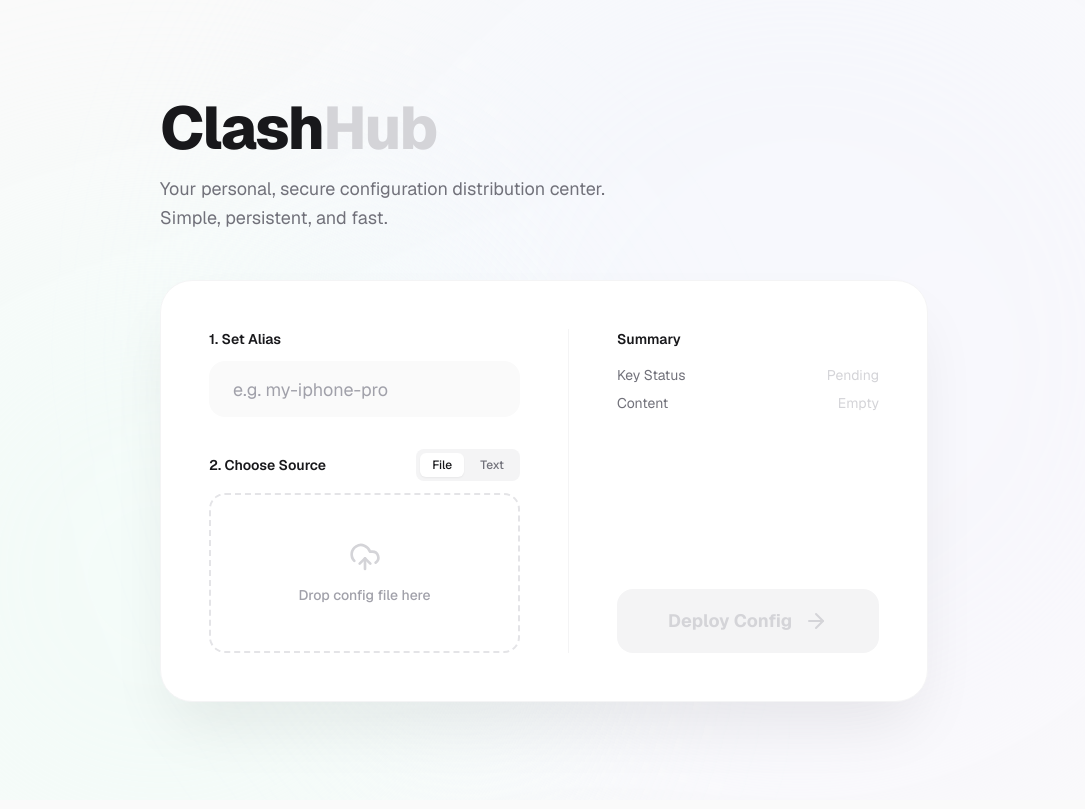
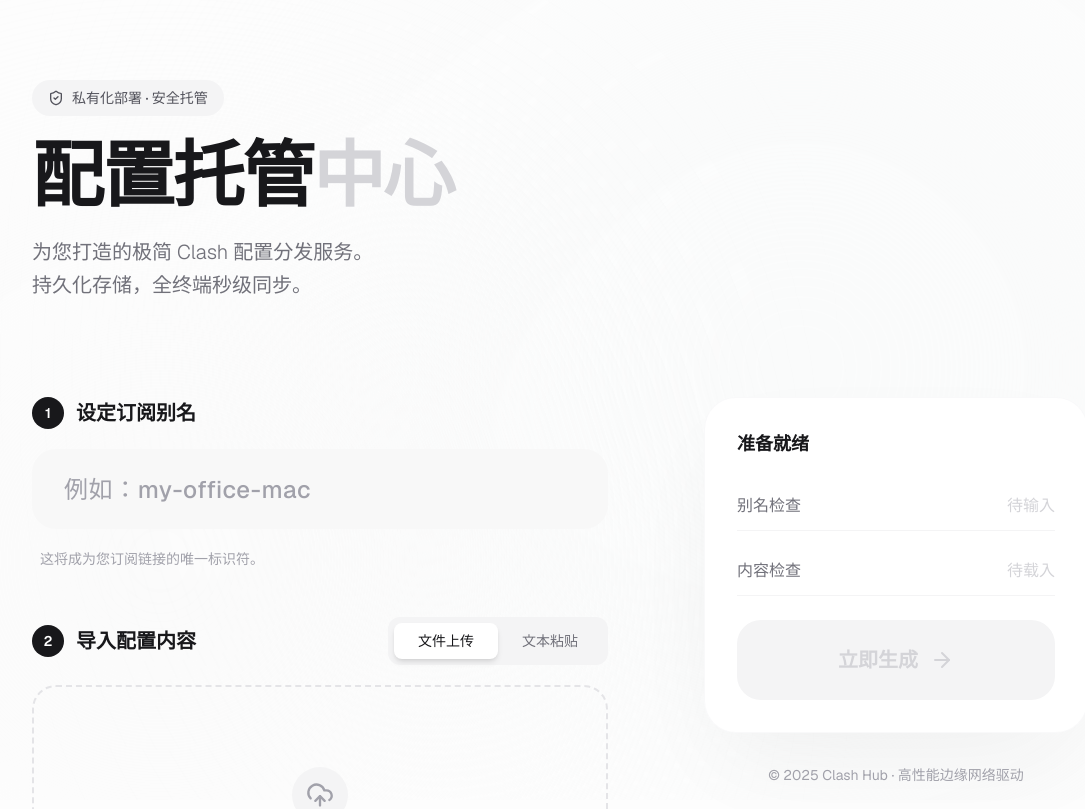
Before and after one commit to ahusi/clash-sub-vercel, a Next.js app: page / in a window 1280 px wide. Shown: the top 809 px of the page, without its empty margins (96-1181 px from the left). Built offline with nearby package versions, Linux system fonts and the light colour scheme.

Commit message:
UI Final: Infinite Zen Theme (Chinese & Wide Layout)

```diff
--- a/src/app/globals.css
+++ b/src/app/globals.css
@@ -9,28 +9,32 @@
     --foreground: 240 10% 3.9%;
   }
   body {
-    /* 极致的浅灰白底色，类似美术馆墙面 */
-    @apply bg-[#FAFAFA] text-zinc-900 antialiased selection:bg-black selection:text-white;
+    /* 使用极淡的“纸张白” */
+    @apply bg-[#FDFDFD] text-zinc-900 antialiased;
+    font-family: -apple-system, "PingFang SC", "Microsoft YaHei", sans-serif;
   }
 }
 
 @layer utilities {
-  .horizon-card {
-    @apply bg-white border border-zinc-100 shadow-[0_32px_64px_-12px_rgba(0,0,0,0.08)];
+  /* 巨型卡片阴影：模拟自然天光 */
+  .zen-card {
+    @apply bg-white border border-zinc-100/50 shadow-[0_40px_100px_-20px_rgba(0,0,0,0.05)];
   }
 
-  .horizon-input {
-    @apply bg-zinc-50 border-0 text-zinc-900 placeholder:text-zinc-400
-           focus:bg-white focus:ring-2 focus:ring-black/5
-           transition-all duration-300 outline-none;
+  /* 巨型输入框 */
+  .zen-input {
+    @apply bg-[#F8F8F8] border-0 text-zinc-900 placeholder:text-zinc-400
+           focus:bg-white focus:ring-4 focus:ring-zinc-100 focus:shadow-xl
+           transition-all duration-500 ease-out outline-none font-medium;
   }
 
-  .horizon-btn-primary {
-    @apply bg-zinc-900 text-white hover:bg-black hover:scale-[1.01] active:scale-[0.99] transition-all duration-300 shadow-lg shadow-zinc-900/20;
+  /* 巨型按钮 */
+  .zen-btn-primary {
+    @apply bg-zinc-900 text-white hover:bg-black hover:scale-[1.005] hover:shadow-2xl hover:shadow-zinc-900/20
+           active:scale-[0.99] transition-all duration-300;
   }
 
-  /* 这种超大模糊的圆，营造类似 Apple 官网的氛围光 */
-  .ambient-light {
-    background: radial-gradient(circle at 50% 50%, rgba(255,255,255,0.8) 0%, rgba(250,250,250,0) 100%);
+  .zen-badge {
+    @apply px-4 py-1.5 rounded-full text-xs font-semibold tracking-wider uppercase;
   }
 }
--- a/src/app/page.tsx
+++ b/src/app/page.tsx
@@ -2,7 +2,7 @@
 'use client';
 
 import { useState, DragEvent, ChangeEvent, useEffect } from 'react';
-import { FileText, Type, ArrowRight, Loader2, Check, Copy, AlertCircle, UploadCloud } from 'lucide-react';
+import { FileText, Type, ArrowRight, Loader2, Check, Copy, AlertCircle, UploadCloud, ShieldCheck } from 'lucide-react';
 
 export default function HomePage() {
   const [customKey, setCustomKey] = useState('');
@@ -26,7 +26,7 @@ export default function HomePage() {
       setError(null);
     } else {
       setSelectedFile(null);
-      if (file) setError('Please upload a valid .yaml configuration file.');
+      if (file) setError('格式错误：仅支持 .yaml 或 .yml 配置文件');
     }
   };
 
@@ -64,7 +64,7 @@ export default function HomePage() {
         finalContent = pastedContent;
       }
 
-      if (!finalContent.trim()) throw new Error("Content is empty.");
+      if (!finalContent.trim()) throw new Error("配置内容不能为空");
 
       const response = await fetch('/api/upload', {
         method: 'POST',
@@ -73,10 +73,10 @@ export default function HomePage() {
       });
 
       const data = await response.json();
-      if (!response.ok) throw new Error(data.error || 'Deployment failed.');
+      if (!response.ok) throw new Error(data.error || '生成失败，请重试');
       setResult(data.url);
     } catch (err) {
-      setError(err instanceof Error ? err.message : 'Unknown error.');
+      setError(err instanceof Error ? err.message : '发生未知错误');
     } finally {
       setIsLoading(false);
     }
@@ -91,67 +91,80 @@ export default function HomePage() {
   if (!mounted) return null;
 
   return (
-    <main className="min-h-screen w-full flex items-center justify-center p-8 bg-[#FAFAFA]">
+    <main className="min-h-screen w-full flex items-center justify-center p-8 sm:p-12 lg:p-20 bg-[#FDFDFD]">
 
-      {/* 极简背景装饰：大尺寸柔光，不干扰视线 */}
-      <div className="fixed top-0 left-0 w-full h-full overflow-hidden pointer-events-none">
-        <div className="absolute top-[-20%] right-[-10%] w-[80vw] h-[80vw] bg-gradient-to-br from-blue-50/50 to-purple-50/50 rounded-full blur-[120px]" />
-        <div className="absolute bottom-[-20%] left-[-10%] w-[60vw] h-[60vw] bg-gradient-to-tr from-emerald-50/50 to-teal-50/50 rounded-full blur-[120px]" />
+      {/* 极度克制的背景光：像清晨的雾气 */}
+      <div className="fixed inset-0 pointer-events-none overflow-hidden">
+        <div className="absolute top-[-10%] right-[-5%] w-[70vw] h-[70vw] bg-gray-50/80 rounded-full blur-[150px]" />
+        <div className="absolute bottom-[-10%] left-[-5%] w-[50vw] h-[50vw] bg-zinc-50/80 rounded-full blur-[150px]" />
       </div>
 
-      {/* 主容器：宽幅、大气 */}
-      <div className="relative z-10 w-full max-w-3xl animate-in fade-in slide-in-from-bottom-4 duration-700">
+      <div className="relative z-10 w-full max-w-5xl animate-in fade-in slide-in-from-bottom-6 duration-1000">
 
-        {/* 标题区：巨大、自信 */}
-        <div className="mb-12 text-center sm:text-left">
-          <h1 className="text-5xl sm:text-6xl font-extrabold text-zinc-900 tracking-tight mb-4">
-            Clash<span className="text-zinc-300">Hub</span>
+        {/* 巨型标题区 */}
+        <div className="mb-16 sm:mb-24 space-y-6">
+          <div className="inline-flex items-center gap-2 px-4 py-2 rounded-full bg-zinc-100 text-zinc-600 text-sm font-medium">
+            <ShieldCheck className="w-4 h-4" />
+            <span>私有化部署 · 安全托管</span>
+          </div>
+          <h1 className="text-5xl sm:text-7xl font-bold text-zinc-900 tracking-tight leading-tight">
+            配置托管<span className="text-zinc-300">中心</span>
           </h1>
-          <p className="text-lg text-zinc-500 max-w-lg leading-relaxed">
-            Your personal, secure configuration distribution center.
-            <br className="hidden sm:block" />
-            Simple, persistent, and fast.
+          <p className="text-xl text-zinc-500 max-w-2xl font-light leading-relaxed">
+            为您打造的极简 Clash 配置分发服务。
+            <br />
+            持久化存储，全终端秒级同步。
           </p>
         </div>
 
-        {/* 核心卡片：极简白 */}
-        <div className="horizon-card rounded-[32px] p-8 sm:p-12">
+        {/* 核心交互区：左右分栏大布局 */}
+        <div className="grid grid-cols-1 lg:grid-cols-12 gap-12 lg:gap-24 items-start">
 
-          <div className="grid grid-cols-1 md:grid-cols-2 gap-12">
+          {/* 左侧：输入控制 (占 7 列) */}
+          <div className="lg:col-span-7 space-y-12">
 
-            {/* 左侧：输入区域 */}
-            <div className="space-y-8">
-              <div className="space-y-3">
-                <label className="text-sm font-semibold text-zinc-900 block">1. Set Alias</label>
+            {/* 1. 别名设置 */}
+            <div className="space-y-5">
+              <label className="text-xl font-semibold text-zinc-900 flex items-center gap-3">
+                <span className="flex items-center justify-center w-8 h-8 rounded-full bg-zinc-900 text-white text-sm">1</span>
+                设定订阅别名
+              </label>
               <input
                 type="text"
                 value={customKey}
                 onChange={(e) => setCustomKey(e.target.value)}
-                  placeholder="e.g. my-iphone-pro"
-                  className="horizon-input w-full h-14 px-6 rounded-2xl text-lg"
+                placeholder="例如：my-office-mac"
+                className="zen-input w-full h-20 px-8 rounded-3xl text-2xl tracking-wide"
               />
+              <p className="text-sm text-zinc-400 pl-2">这将成为您订阅链接的唯一标识符。</p>
             </div>
 
-              <div className="space-y-3">
-                <label className="text-sm font-semibold text-zinc-900 flex justify-between items-center">
-                  <span>2. Choose Source</span>
-                  <div className="flex bg-zinc-100 rounded-lg p-1 gap-1">
+            {/* 2. 内容来源 */}
+            <div className="space-y-5">
+              <div className="flex justify-between items-center">
+                <label className="text-xl font-semibold text-zinc-900 flex items-center gap-3">
+                  <span className="flex items-center justify-center w-8 h-8 rounded-full bg-zinc-900 text-white text-sm">2</span>
+                  导入配置内容
+                </label>
+
+                {/* 切换开关 */}
+                <div className="flex bg-zinc-100 p-1.5 rounded-xl">
                   <button
                     onClick={() => setUploadMode('file')}
-                      className={`px-3 py-1 rounded-md text-xs font-medium transition-all ${uploadMode === 'file' ? 'bg-white shadow-sm text-zinc-900' : 'text-zinc-500 hover:text-zinc-700'}`}
+                    className={`px-6 py-2 rounded-lg text-sm font-medium transition-all ${uploadMode === 'file' ? 'bg-white shadow-md text-zinc-900' : 'text-zinc-500 hover:text-zinc-700'}`}
                   >
-                      File
+                    文件上传
                   </button>
                   <button
                     onClick={() => setUploadMode('text')}
-                      className={`px-3 py-1 rounded-md text-xs font-medium transition-all ${uploadMode === 'text' ? 'bg-white shadow-sm text-zinc-900' : 'text-zinc-500 hover:text-zinc-700'}`}
+                    className={`px-6 py-2 rounded-lg text-sm font-medium transition-all ${uploadMode === 'text' ? 'bg-white shadow-md text-zinc-900' : 'text-zinc-500 hover:text-zinc-700'}`}
                   >
-                      Text
+                    文本粘贴
                   </button>
                 </div>
-                </label>
+              </div>
 
-                <div className="h-40">
+              <div className="min-h-[240px]">
                 {uploadMode === 'file' ? (
                   <div
                     onDragEnter={(e) => handleDrag(e, true)}
@@ -160,33 +173,38 @@ export default function HomePage() {
                     onDrop={handleDrop}
                     onClick={() => document.getElementById('file-upload')?.click()}
                     className={`
-                        w-full h-full rounded-2xl border-2 border-dashed transition-all duration-300 cursor-pointer flex flex-col items-center justify-center gap-3
+                      w-full h-64 rounded-3xl border-2 border-dashed transition-all duration-300 cursor-pointer flex flex-col items-center justify-center gap-6
                       ${isDragging || selectedFile
                         ? 'border-zinc-400 bg-zinc-50'
-                          : 'border-zinc-200 hover:border-zinc-300 hover:bg-zinc-50/50'}
+                        : 'border-zinc-200 hover:border-zinc-300 hover:bg-zinc-50/60'}
                     `}
                   >
                     <input id="file-upload" type="file" className="hidden" accept=".yaml,.yml" onChange={(e) => handleFileChange(e.target.files?.[0] || null)} />
                     {selectedFile ? (
-                        <>
-                          <div className="w-10 h-10 bg-zinc-900 text-white rounded-xl flex items-center justify-center shadow-lg">
-                            <FileText className="w-5 h-5" />
+                      <div className="text-center space-y-3 animate-in zoom-in-95 duration-300">
+                        <div className="w-16 h-16 bg-zinc-900 text-white rounded-2xl flex items-center justify-center shadow-xl mx-auto">
+                          <FileText className="w-8 h-8" />
                         </div>
-                          <span className="text-sm font-medium text-zinc-900 max-w-[80%] truncate">{selectedFile.name}</span>
-                        </>
+                        <div>
+                          <p className="text-lg font-medium text-zinc-900">{selectedFile.name}</p>
+                          <p className="text-sm text-zinc-400">{(selectedFile.size / 1024).toFixed(1)} KB</p>
+                        </div>
+                      </div>
                     ) : (
-                        <>
-                          <UploadCloud className="w-8 h-8 text-zinc-300" />
-                          <span className="text-sm text-zinc-400 font-medium">Drop config file here</span>
-                        </>
+                      <div className="text-center space-y-2">
+                        <div className="w-14 h-14 bg-zinc-100 rounded-full flex items-center justify-center mx-auto text-zinc-400">
+                          <UploadCloud className="w-7 h-7" />
+                        </div>
+                        <p className="text-lg text-zinc-500 font-medium">点击或拖拽 YAML 文件至此</p>
+                      </div>
                     )}
                   </div>
                 ) : (
                   <textarea
                     value={pastedContent}
                     onChange={(e) => setPastedContent(e.target.value)}
-                      placeholder="Paste configuration content..."
-                      className="horizon-input w-full h-full p-4 rounded-2xl resize-none font-mono text-xs leading-relaxed"
+                    placeholder="请在此粘贴您的配置内容..."
+                    className="zen-input w-full h-64 p-8 rounded-3xl resize-none font-mono text-sm leading-relaxed"
                     spellCheck={false}
                   />
                 )}
@@ -194,66 +212,81 @@ export default function HomePage() {
             </div>
           </div>
 
-            {/* 右侧：动作与结果 */}
-            <div className="flex flex-col justify-between space-y-8 md:border-l md:border-zinc-100 md:pl-12">
+          {/* 右侧：状态与行动 (占 5 列) */}
+          <div className="lg:col-span-5 lg:sticky lg:top-24 space-y-8">
+
+            {/* 状态卡片 */}
+            <div className="zen-card rounded-[32px] p-8 space-y-6">
+              <h3 className="text-lg font-semibold text-zinc-900">准备就绪</h3>
 
               <div className="space-y-4">
-                <h3 className="text-sm font-semibold text-zinc-900">Summary</h3>
-                <div className="text-sm text-zinc-500 space-y-2">
-                  <div className="flex justify-between">
-                    <span>Key Status</span>
-                    <span className={customKey ? "text-emerald-500 font-medium" : "text-zinc-300"}>
-                      {customKey ? "Valid" : "Pending"}
+                <div className="flex justify-between items-center py-3 border-b border-zinc-100">
+                  <span className="text-zinc-500">别名检查</span>
+                  <span className={customKey ? "text-emerald-600 font-medium flex items-center gap-1" : "text-zinc-300"}>
+                    {customKey ? <><Check className="w-4 h-4" /> 通过</> : "待输入"}
                   </span>
                 </div>
-                  <div className="flex justify-between">
-                    <span>Content</span>
-                    <span className={(uploadMode === 'file' && selectedFile) || (uploadMode === 'text' && pastedContent) ? "text-emerald-500 font-medium" : "text-zinc-300"}>
-                      {uploadMode === 'file' && selectedFile ? "File Selected" : uploadMode === 'text' && pastedContent ? "Text Ready" : "Empty"}
+                <div className="flex justify-between items-center py-3 border-b border-zinc-100">
+                  <span className="text-zinc-500">内容检查</span>
+                  <span className={(uploadMode === 'file' && selectedFile) || (uploadMode === 'text' && pastedContent) ? "text-emerald-600 font-medium flex items-center gap-1" : "text-zinc-300"}>
+                    {(uploadMode === 'file' && selectedFile) || (uploadMode === 'text' && pastedContent) ? <><Check className="w-4 h-4" /> 已载入</> : "待载入"}
                   </span>
                 </div>
               </div>
+
+              {/* 错误提示 */}
+              {error && (
+                <div className="p-4 bg-red-50 text-red-600 text-sm rounded-2xl flex items-start gap-3 animate-in fade-in slide-in-from-top-2">
+                  <AlertCircle className="w-5 h-5 shrink-0 mt-0.5" />
+                  {error}
                 </div>
+              )}
 
-              <div className="space-y-6">
-                {result ? (
-                  <div className="animate-in fade-in slide-in-from-bottom-2 space-y-3">
-                    <div className="p-4 bg-zinc-50 rounded-2xl border border-zinc-100 flex items-center justify-between gap-3 group">
-                      <code className="text-xs font-mono text-zinc-600 truncate flex-1">{result}</code>
+              {/* 成功结果 */}
+              {result && (
+                <div className="space-y-4 animate-in fade-in zoom-in-95 duration-300">
+                  <div className="p-1 bg-gradient-to-r from-emerald-400 to-teal-400 rounded-2xl">
+                    <div className="bg-white rounded-xl p-4 flex flex-col gap-3">
+                      <div className="flex items-center gap-2 text-emerald-600 text-sm font-semibold uppercase tracking-wider">
+                        <Check className="w-4 h-4" /> 生成成功
+                      </div>
+                      <code className="text-xs text-zinc-600 break-all bg-zinc-50 p-3 rounded-lg font-mono">
+                        {result}
+                      </code>
+                    </div>
+                  </div>
                   <button
                     onClick={() => copyToClipboard(result)}
-                        className="p-2 bg-white border border-zinc-200 rounded-xl hover:scale-105 active:scale-95 transition-all shadow-sm"
+                    className="w-full py-4 rounded-xl bg-emerald-50 text-emerald-700 font-medium hover:bg-emerald-100 transition-colors flex items-center justify-center gap-2"
                   >
-                        {isCopied ? <Check className="w-4 h-4 text-emerald-500" /> : <Copy className="w-4 h-4 text-zinc-600" />}
+                    {isCopied ? <Check className="w-5 h-5" /> : <Copy className="w-5 h-5" />}
+                    {isCopied ? '已复制链接' : '复制订阅链接'}
                   </button>
                 </div>
-                    <p className="text-center text-xs text-emerald-600 font-medium">✨ Link ready to use</p>
-                  </div>
-                ) : (
-                  error && (
-                    <div className="p-4 bg-red-50 text-red-600 text-sm rounded-2xl flex items-center gap-3">
-                      <AlertCircle className="w-5 h-5 shrink-0" />
-                      {error}
-                    </div>
-                  )
               )}
 
+              {/* 这里的按钮高度加到了 h-20 (80px)，极具分量感 */}
+              {!result && (
                 <button
                   onClick={handleSubmit}
                   disabled={!customKey || (uploadMode === 'file' ? !selectedFile : !pastedContent) || isLoading}
                   className={`
-                    w-full h-16 rounded-2xl font-bold text-lg flex items-center justify-center gap-3
+                    w-full h-20 rounded-3xl font-bold text-xl flex items-center justify-center gap-3
                     ${!customKey || (uploadMode === 'file' ? !selectedFile : !pastedContent)
                       ? 'bg-zinc-100 text-zinc-300 cursor-not-allowed'
-                      : 'horizon-btn-primary'
+                      : 'zen-btn-primary'
                     }
                   `}
                 >
-                  {isLoading ? <Loader2 className="w-6 h-6 animate-spin" /> : <>Deploy Config <ArrowRight className="w-6 h-6" /></>}
+                  {isLoading ? <Loader2 className="w-6 h-6 animate-spin" /> : <>立即生成 <ArrowRight className="w-6 h-6" /></>}
                 </button>
+              )}
             </div>
 
+            <div className="text-center text-zinc-400 text-sm">
+              © 2025 Clash Hub · 高性能边缘网络驱动
             </div>
+
           </div>
         </div>
       </div>
```
Lines whose indentation alone changed are shown as unchanged.
